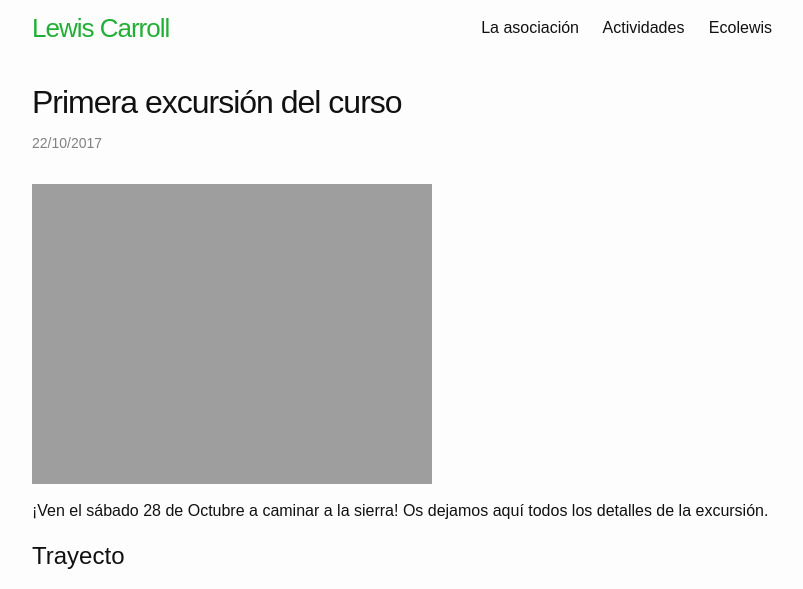
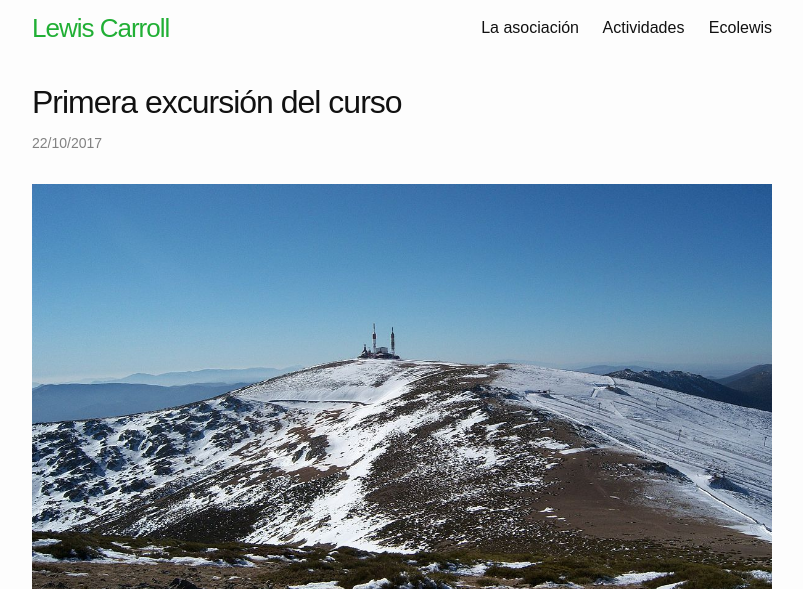
Before and after one commit to lewiscarroll/lewiscarroll.github.io, a Jekyll site: the page built from _posts/2017-10-22-Primera-excursion-del-curso.md, in a window 1280 px wide. Shown: the top 589 px of the page, without its empty margins (238-1041 px from the left). Built offline with Jekyll 4.4.1, drawn with Linux system fonts in a browser that asks for light colours; grey boxes are pictures that could not be loaded.

Commit message:
Commited by script

```diff
--- a/_posts/2017-10-22-Primera-excursion-del-curso.md
+++ b/_posts/2017-10-22-Primera-excursion-del-curso.md
@@ -3,7 +3,7 @@ layout: post
 title: "Primera excursión del curso"
 ---
 
-![Bola del Mundo]({{ site.url }}/files/bola-del-mundo.jpg)
+![Bola del Mundo]({{ site.url }}/files/bola_del_mundo.jpg)
 
 ¡Ven el sábado 28 de Octubre a caminar a la sierra!
 Os dejamos aquí todos los detalles de la excursión.
```
